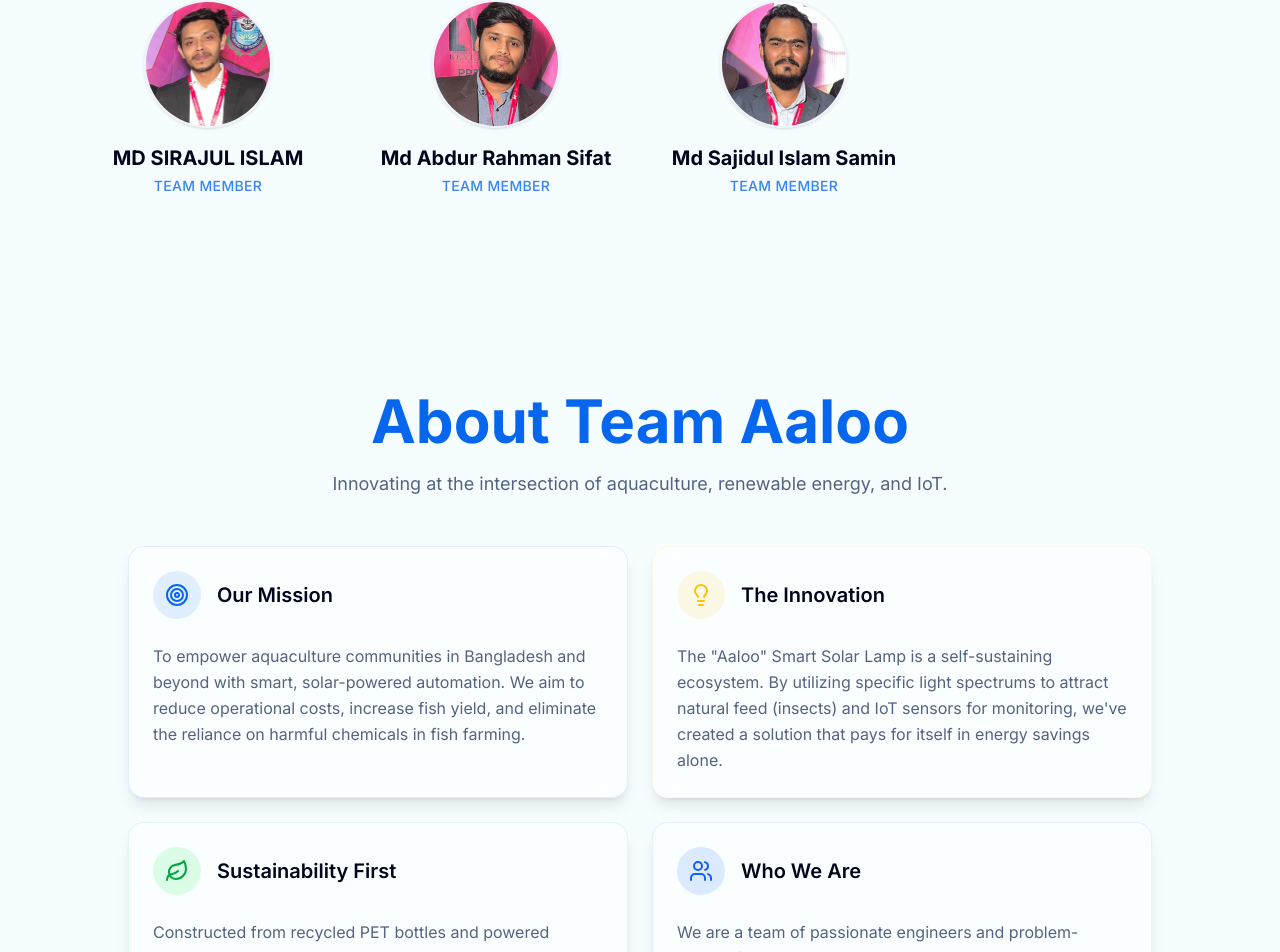
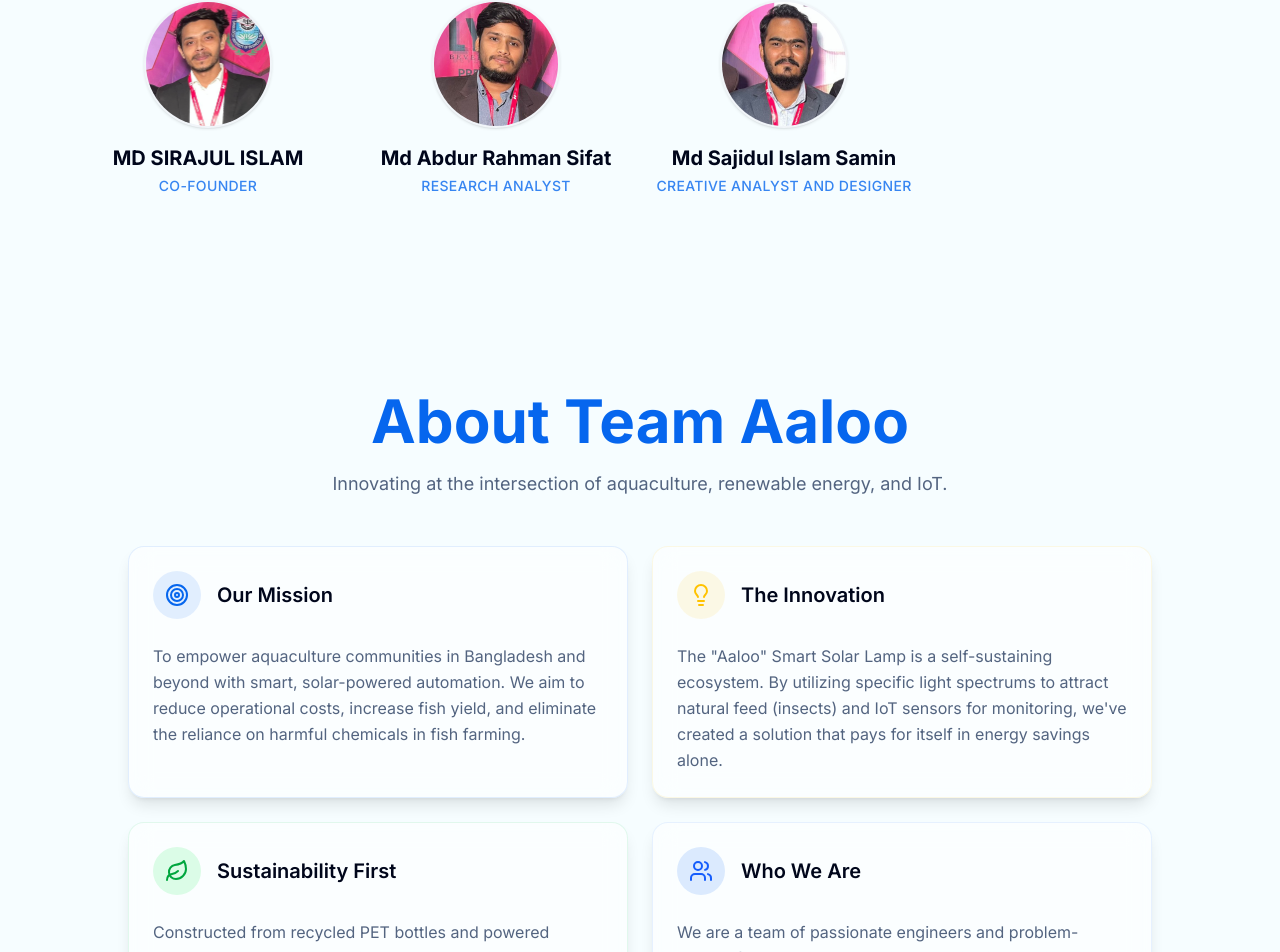
Before and after one commit to sifat-99/Aaloo, a Next.js app: page / in a window 1280 px wide. Shown: the part 9438-10390 px from the top of the page. Built offline with nearby package versions, Linux system fonts and the light colour scheme.

Commit message:
update team member

```diff
--- a/components/landing/team-section.tsx
+++ b/components/landing/team-section.tsx
@@ -23,17 +23,17 @@ export function TeamSection() {
         },
         {
       name: "MD SIRAJUL ISLAM",
-             role: "Team Member",
+             role: "Co-Founder",
              image: "/resources/team images/Siraj.png",
          },
          {
             name: "Md Abdur Rahman Sifat",
-            role: "Team Member",
+            role: "Research Analyst",
              image: "/resources/team images/Sifat.png",
          },
          {
             name: "Md Sajidul Islam Samin",
-             role: "Team Member",
+             role: "Creative analyst and Designer",
             image: "/resources/team images/Sajid.png",
         },
     ]
```
